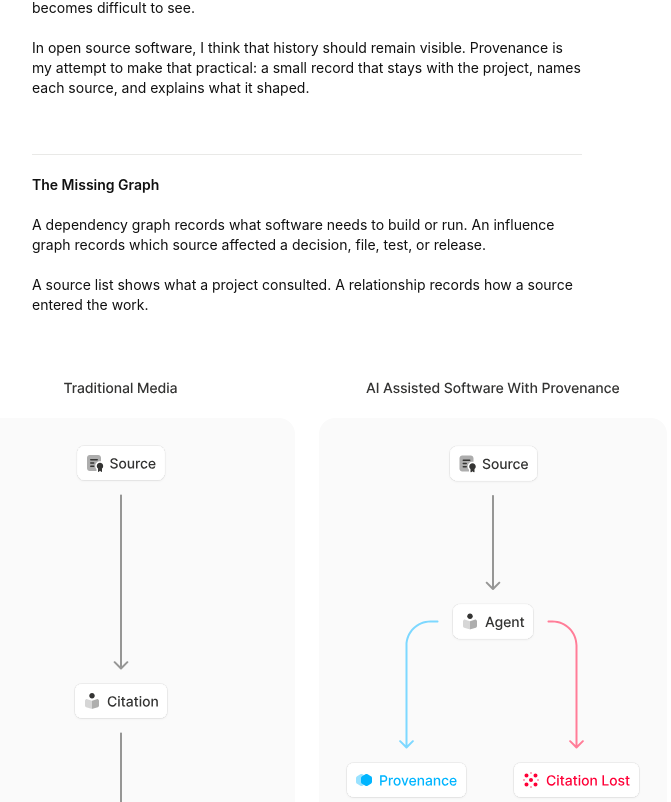
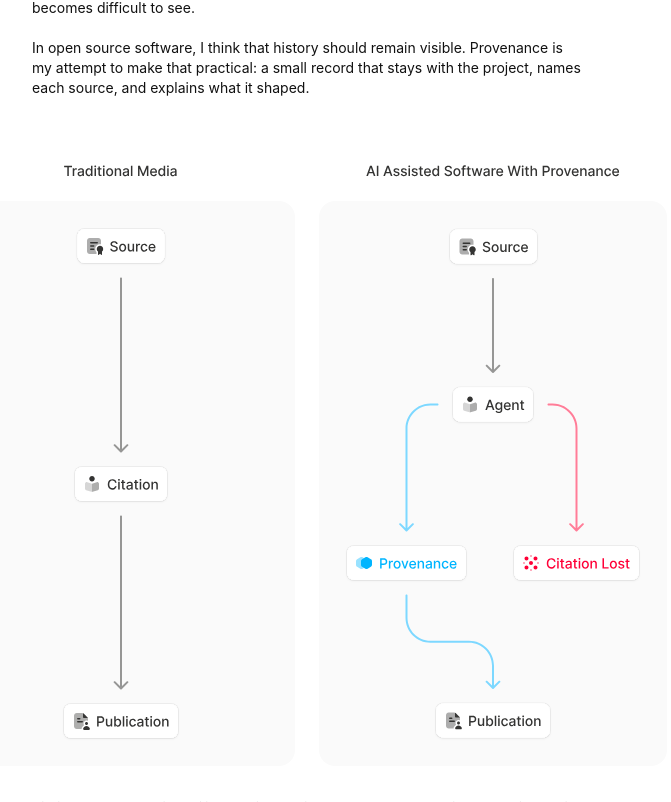
Before and after one commit to raphaelsalaja/provenance, a Next.js app in the folder apps/website/: page / in a window 1280 px wide. Shown: the part 858-1660 px from the top of the page, without its empty margins (333-1004 px from the left). Built offline with nearby package versions, Linux system fonts and the light colour scheme; no server answers.

Commit message:
Move diagram after rationale

```diff
--- a/apps/website/app/page.tsx
+++ b/apps/website/app/page.tsx
@@ -119,19 +119,7 @@ export default function Home() {
             </p>
           </section>
 
-          <section id="missing-graph">
-            <hr />
-            <h2>The Missing Graph</h2>
-            <p>
-              A dependency graph records what software needs to build or run. An
-              influence graph records which source affected a decision, file, test,
-              or release.
-            </p>
-            <p>
-              A source list shows what a project consulted. A relationship records
-              how a source entered the work.
-            </p>
-            <figure className="attribution-figure">
+          <figure id="missing-graph" className="attribution-figure">
             <object
               className="attribution-graphic"
               data={`${assetBasePath}/attribution-gap.svg`}
@@ -145,12 +133,11 @@ export default function Home() {
               The attribution diagram could not be displayed.
             </object>
             <figcaption className="caption">
-                Citations usually travel with traditional media. AI-assisted work
-                can preserve the influence while dropping the reference. A
-                Provenance relationship makes that path visible again.
+              Citations usually travel with traditional media. AI-assisted work can
+              preserve the influence while dropping the reference. A Provenance
+              relationship makes that path visible again.
             </figcaption>
           </figure>
-          </section>
 
           <section id="record">
             <hr />
```
Lines whose indentation alone changed are shown as unchanged.
